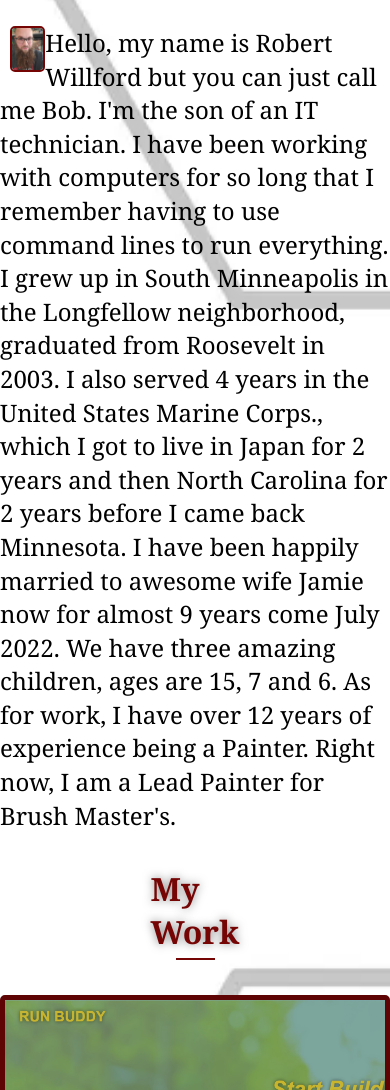
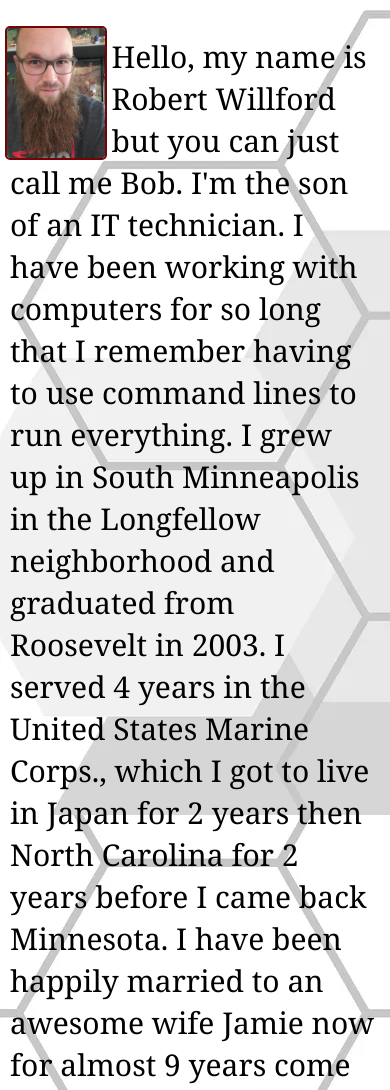
Before and after one commit to Rwillford/Portfolio, a plain HTML site: page index.html in a window 390 px wide. Shown: the part 485-1575 px from the top of the page. Drawn offline with Linux system fonts and the light colour scheme.

Commit message:
final commit

```diff
--- a/assets/css/styles.css
+++ b/assets/css/styles.css
@@ -6,7 +6,7 @@
 body {
     font-family:Georgia, 'Times New Roman', Times, serif;
     background-image: url(../images/hexagon.jpg);
-    background-size: cover;
+    background-size: fill;
 }
 
 /*Navigation*/
@@ -16,6 +16,7 @@ header {
 
 header h1 {
     font-size: 48px;
+    text-align: center;
     color: antiquewhite;
     display: flex;
     justify-content: center;
@@ -43,6 +44,7 @@ header nav ul {
 
 .section-title {
     font-size: 32px;
+    text-align: center;
     color: #750505;
     border-bottom: 2px solid;
     padding-bottom: 5px;
@@ -60,8 +62,8 @@ header nav ul {
     border-radius: 5px;
     width: 8%;
     height: 8%;
-    float: left;
-    margin-left: 10px;
+    float:left;
+    margin: 0 5px;
 }
 
 .info p {
@@ -140,3 +142,47 @@ header nav ul {
     text-decoration: none;
     color:antiquewhite;
 }
+
+/* Sizing for Various screen sizes */
+@media screen and (max-width: 1655px) {
+    .work {
+        flex-direction: row;
+        justify-content: center;
+    }
+
+    .image img {
+        width: 15%;
+    }
+
+
+}
+
+@media screen and (max-width: 980px) {
+
+    .image img {
+        width: 20%;
+    }
+
+    .info p {
+        font-size: 20px;
+        margin-right: 5px;
+    }
+
+    .work {
+        flex-direction: column;
+        align-content: space-around;
+        padding: 10px 10px;
+
+    }
+}
+
+@media screen and (max-width: 575px) {
+    .image img {
+        width: 25%;
+    }
+
+    .info p {
+        font-size: 30px;
+        padding: 10px;
+    }
+}
--- a/index.html
+++ b/index.html
@@ -10,7 +10,7 @@
     <body>
         <!--Navigation Area-->
         <header>
-            <h1>Robert Willford's Portfolio</h1>
+            <h1>Robert Willford's<br>Portfolio</h1>
             <nav>
                 <ul>
                     <li>
@@ -28,22 +28,22 @@
 
         <!--About Me-->
         <section id="About-Me">
+            <h2 class="section-title">About<br>Me</h2>
             <div class="image">
-                <h2 class="section-title">About Me</h2>
                 <img src="./assets/images/BobFacePic.jpg" alt="Handsome man with a magnificent beard" />
             </div>
 
             <div class="info">
                 <p>
-                    Hello, my name is Robert Willford but you can just call me Bob. I'm the son of an IT technician. I have been working with computers for so long that I remember having to use command lines to run everything. I grew up in South Minneapolis in the Longfellow neighborhood, graduated from Roosevelt in 2003. I also served 4 years in the United States Marine Corps., which I got to live in Japan for 2 years and then North Carolina for 2 years before I came back Minnesota.
-                    I have been happily married to awesome wife Jamie now for almost 9 years come July 2022. We have three amazing children, ages are 15, 7 and 6. As for work, I have over 12 years of experience being a Painter. Right now, I am a Lead Painter for Brush Master's.
+                    Hello, my name is Robert Willford but you can just call me Bob. I'm the son of an IT technician. I have been working with computers for so long that I remember having to use command lines to run everything. I grew up in South Minneapolis in the Longfellow neighborhood and graduated from Roosevelt in 2003. I served 4 years in the United States Marine Corps., which I got to live in Japan for 2 years then North Carolina for 2 years before I came back Minnesota.
+                    I have been happily married to an awesome wife Jamie now for almost 9 years come July 2022. We have three amazing children, ages 15, 7 and 6. As for work, I have over 12 years of experience being a Painter. Right now, I am a Lead Painter for Brush Master's.
                 </p>
             </div>
         </section>
 
         <!--My Work-->
         <section id="My-Work">
-                <h2 class="section-title">My Work</h2>
+                <h2 class="section-title">My<br>Work</h2>
             <div class="work">
             <!--Compeleted Work-->
                 <div class="project-done" title="Run Buddy Web page preview">
@@ -52,6 +52,7 @@
                         Run Buddy
                     </div>
                 </div>
+                <br>
             <!--Other Projects coming soon-->
                <div class="working" title="Under Construction">
                     <a href="">Clickable</a>
@@ -59,6 +60,7 @@
                         TBD
                     </div>
                 </div>
+                <br>
 
                 <div class="working" title="Under Construction">
                     <a href="">Clickable</a>
@@ -66,6 +68,7 @@
                         TBD
                     </div>
                 </div>
+                <br>
 
                 <div class="working" title="Under Construction">
                     <a href="">Clickable</a>
@@ -79,7 +82,7 @@
         <!--Contact me-->
         <section id="Contact-Me">
             <div class="contact">
-                <h2 class="section-title">Contact Me</h2>
+                <h2 class="section-title">Contact<br>Me</h2>
                 <ul>
                     <li>
                         <a href="tel: +6125327043">Cell Phone</a>
```
